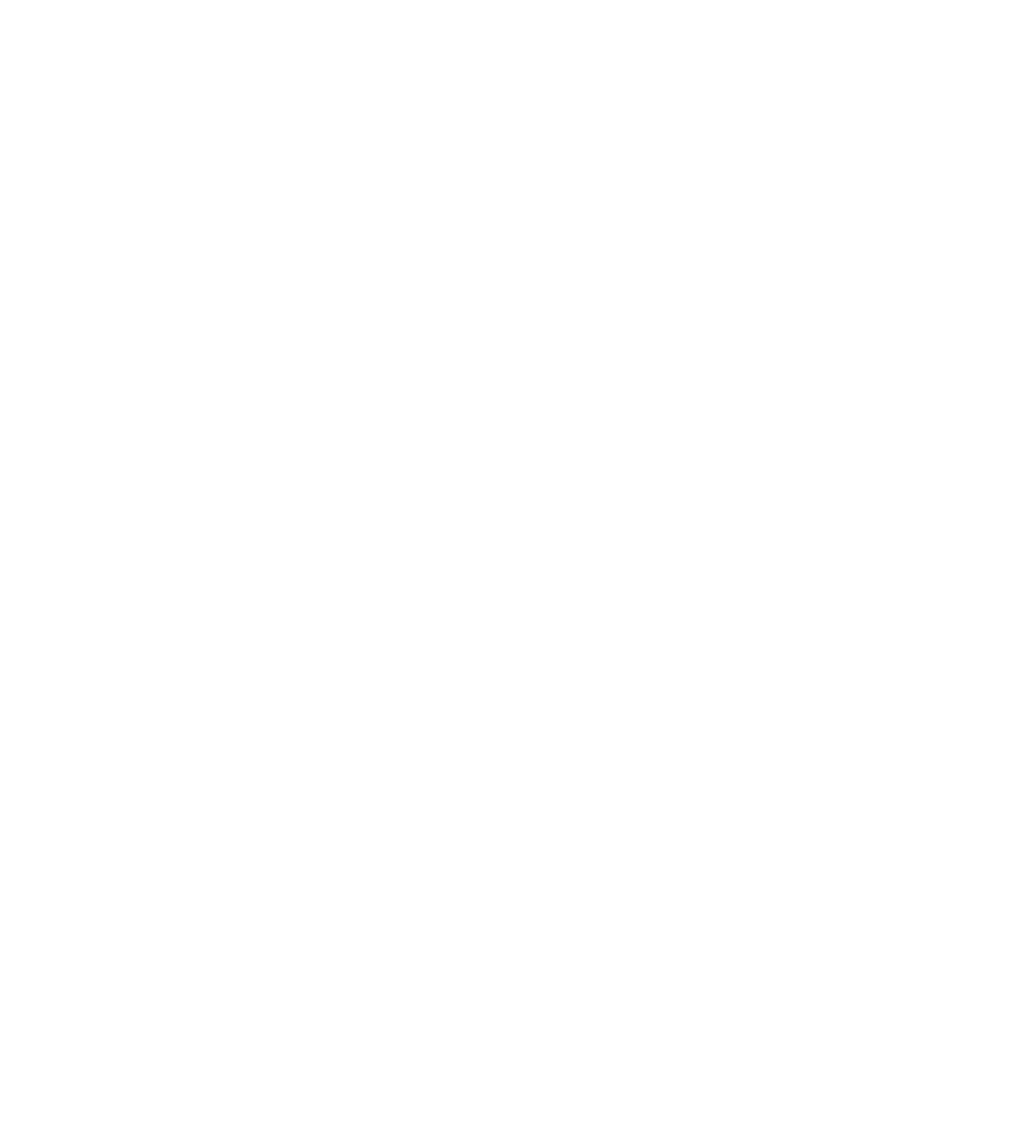
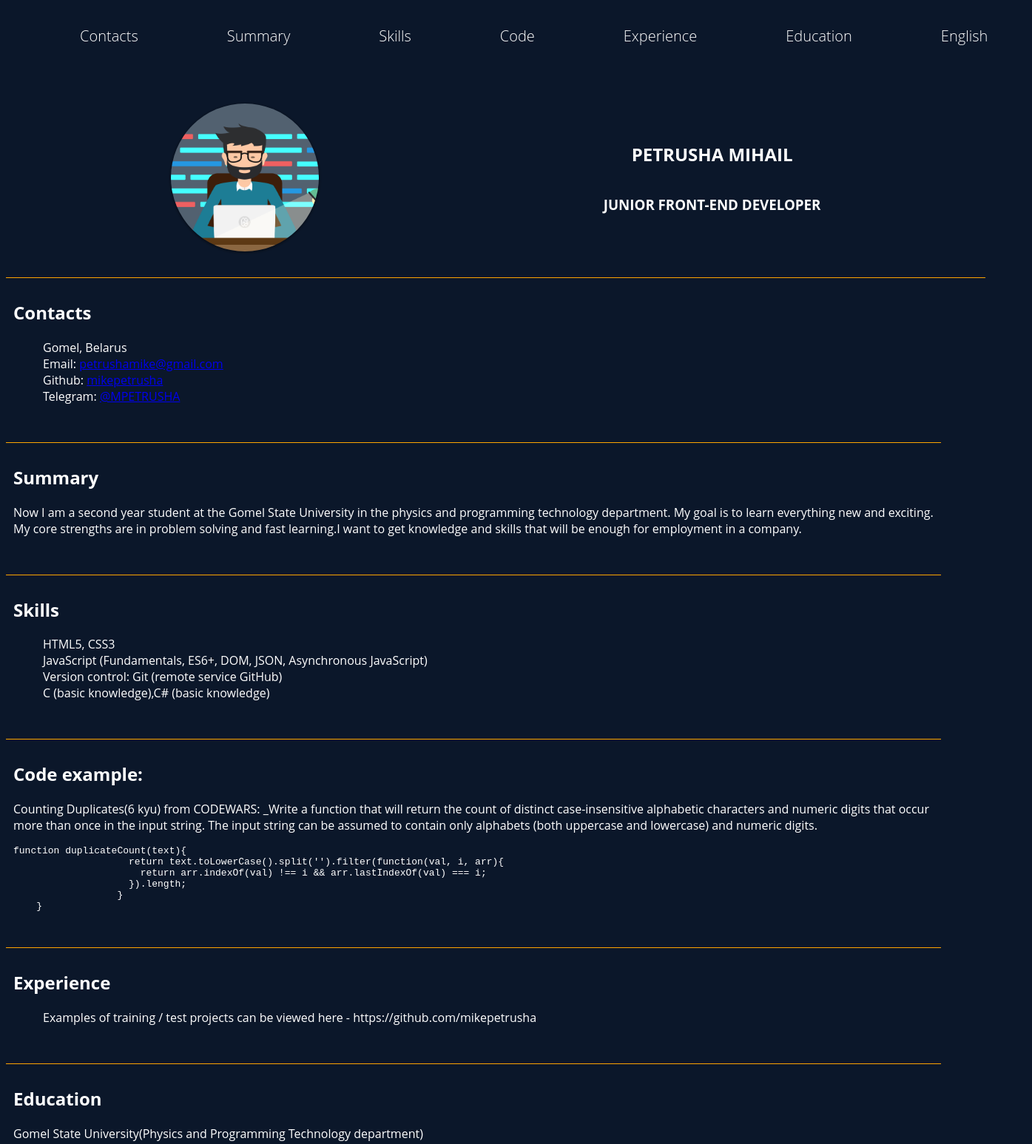
Before and after one commit to mikepetrusha/rsschool-cv, a plain HTML site: page index.html in a window 1280 px wide. Shown: the top 1547 px of the page at 74% size, 1395 px wide, since content can reach past the window. Before the commit the page ends 800 px from the top, so only its background shows below. Drawn offline with Linux system fonts and the light colour scheme.

Commit message:
feat: add basic page layout

```diff
--- a/index.html
+++ b/index.html
@@ -6,9 +6,99 @@
     <meta http-equiv="X-UA-Compatible" content="IE=edge">
     <meta name="viewport" content="width=device-width, initial-scale=1.0">
     <title>CV</title>
+
+    <link rel="stylesheet" href="style.css">
 </head>
 
 <body>
+    <header class="header">
+        <div class="container">
+
+            <ul class="nav-list">
+                <li class="nav-item"><a class="nav-link">Contacts</a></li>
+                <li class="nav-item"><a class="nav-link">Summary</a></li>
+                <li class="nav-item"><a class="nav-link">Skills</a></li>
+                <li class="nav-item"><a class="nav-link">Code</a></li>
+                <li class="nav-item"><a class="nav-link">Experience</a></li>
+                <li class="nav-item"><a class="nav-link">Education</a></li>
+                <li class="nav-item"><a class="nav-link">English</a></li>
+            </ul>
+    </header>
+
+    <main class="main">
+        <div class="container">
+            <section class="section section-profile">
+                <img src="/assets/img/Все_что_вы_хотели_знать_о_программировании.png" alt="img"
+                    class="section-profile-logo">
+                <div class="section-profile-title">
+                    <h1>Petrusha Mihail</h1>
+                    <h3>Junior Front-End Developer</h3>
+                </div>
+            </section>
+            <section class="section">
+                <h2>Contacts</h2>
+                <ul class="section-list">
+                    <li>Gomel, Belarus</li>
+                    <li>Email: <a href="mailto:petrushamike@gmail.com" title="email">petrushamike@gmail.com</a></li>
+                    <li>Github: <a href="https://github.com/mikepetrusha" title="github">mikepetrusha</a></li>
+                    <li>Telegram: <a href="https://t.me/MPETRUSHA" title="github">@MPETRUSHA</a></li>
+                </ul>
+            </section>
+            <section class="section">
+                <h2>Summary</h2>
+                <p>
+                    Now I am a second year student at the Gomel State University in the physics and programming
+                    technology department. My goal is to learn everything new and exciting. My core strengths are in
+                    problem solving and fast learning.I want to get knowledge and skills that will be enough for
+                    employment in a company.
+                </p>
+            </section>
+            <section class="section">
+                <h2>Skills</h2>
+                <ul class="section-list">
+                    <li>HTML5, CSS3</li>
+                    <li>JavaScript (Fundamentals, ES6+, DOM, JSON, Asynchronous JavaScript)</li>
+                    <li>Version control: Git (remote service GitHub)</li>
+                    <li>C (basic knowledge),C# (basic knowledge)</li>
+                </ul>
+            </section>
+            <section class="section">
+                <h2>Code example:</h2>
+                <p>Counting Duplicates(6 kyu) from CODEWARS: _Write a function that will return the count of
+                    distinct case-insensitive alphabetic characters and numeric digits that occur more than once
+                    in the input string. The input string can be assumed to contain only alphabets (both uppercase
+                    and lowercase) and numeric digits.</p>
+                <pre class="pre"><code>function duplicateCount(text){
+                    return text.toLowerCase().split('').filter(function(val, i, arr){
+                      return arr.indexOf(val) !== i && arr.lastIndexOf(val) === i;
+                    }).length;
+                  }
+    }</code></pre>
+            </section>
+            <section class="section">
+                <h2>Experience</h2>
+                <ul class="section-list">
+                    <li>Examples of training / test projects can be viewed here - https://github.com/mikepetrusha</li>
+                </ul>
+            </section>
+
+            <section class="section section-education">
+                <h2>Education</h2>
+                <p>Gomel State University(Physics and Programming Technology department)</p>
+            </section>
+            <section class="section section-english">
+                <h2>English</h2>
+                <p>B1 - Pre-Intermediate</p>
+            </section>
+        </div>
+    </main>
+    <footer class="footer">
+        <div class="container">
+            <div>© 2022 <a href="https://github.com/mikepetrusha" class="github nav-link">mikepetrusha</a></div>
+
+            <img src="/assets/img/rs_school_js.svg" alt="img2" class="rss">
+        </div>
+    </footer>
 
 </body>
 
--- a/style.css
+++ b/style.css
@@ -1,4 +1,98 @@
 body {
-    padding: 0;
-    margin: 0;
+  background-color: #0b172a;
+  font-family: "Open Sans", sans-serif;
+  display: flex;
+  flex-direction: column;
+  justify-content: space-between;
   }
+
+html {
+  scroll-behavior: smooth;
+}
+.header {
+  color : white;
+
+}
+
+.container {
+  max-width: 1440px;
+  margin: 0 auto;
+}
+.nav-list {
+  display: flex;
+  justify-content: flex;
+  align-items: center;
+  list-style: none;
+}
+.nav-link {
+  position: relative;
+  padding: 0 60px;
+  text-decoration: none;
+  font-size: 20px;
+  font-weight: 300;
+  line-height: 50px;
+}
+.section {
+  padding: 10px;
+  padding-bottom: 35px;
+  border-bottom: 1px solid orange;
+  color: white;
+  list-style: none;
+}
+.section-list{
+  list-style: none;
+}
+
+.rss {
+  position: absolute;
+  left: 1200px;
+  width: 121px;
+  height: 45px;
+  background-size: contain;
+  background-repeat: no-repeat;
+
+}
+.github {
+  color: #fff;
+  text-decoration: none;
+  line-height: 45px;
+}
+.section-profile-title {
+  display: flex;
+  flex-direction: column;
+  justify-content: center;
+  align-content: center;
+  text-align: center;
+  text-transform: uppercase;
+}
+.section-profile {
+  display: flex;
+  justify-content: space-around;
+  width: 100%;
+  padding: 50px 30px 35px;
+
+}
+
+
+.section-profile-logo {
+  position: flex;
+  align-items: center;
+  width: 200px;
+  height: 200px;
+  object-fit: cover;
+  border-radius: 50%;
+  box-shadow: 0 1px 4px rgba(0, 0, 0, .6);
+  filter: grayscale(0.2) brightness(1.05);
+
+}
+.footer-container {
+  display: flex;
+  justify-content: space-between;
+  align-items: center;
+  margin: 0 auto;
+  color: #fff;
+}
+.footer {
+
+  padding: 20px;
+}
```
Also changed, not shown: assets/img/rs_school_js.svg (added), assets/img/Все_что_вы_хотели_знать_о_программировании.png (added), 3 other files.
